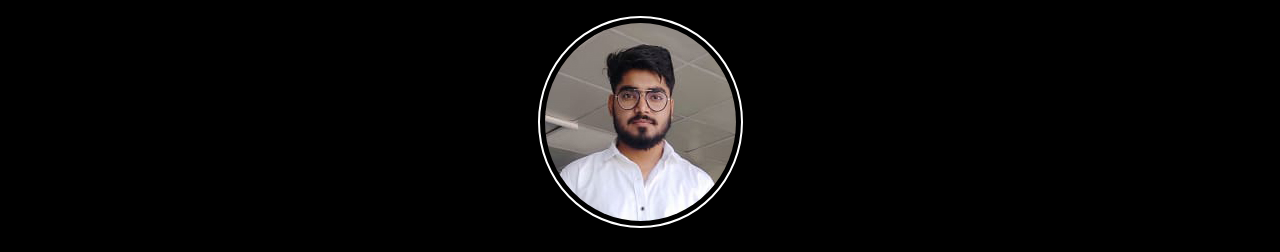
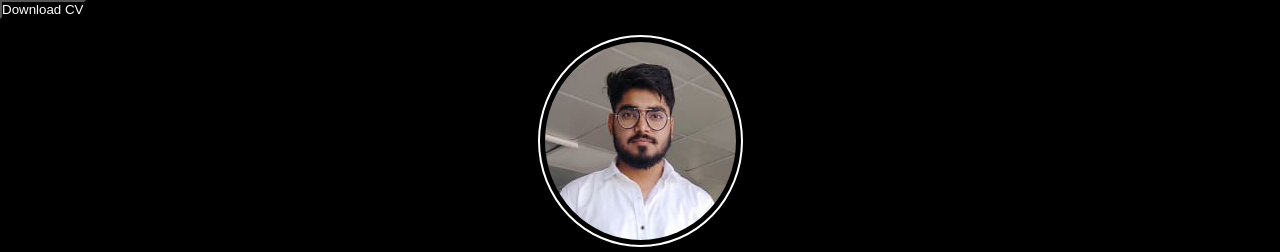
Before and after one commit to Jerrys324/Faheemcreation.com, a plain HTML site: page index.html in a window 1280 px wide. Shown: the top 252 px of the page. Drawn offline with Linux system fonts and the light colour scheme; a web font is replaced by a local one.

Commit message:
Update index.html

```diff
--- a/index.html
+++ b/index.html
@@ -9,6 +9,7 @@
     <link href="https://fonts.googleapis.com/css2?family=Allura&display=swap" rel="stylesheet">
     <link href="https://fonts.googleapis.com/css2?family=Aladin&display=swap" rel="stylesheet">
     <link href="https://fonts.googleapis.com/css2?family=Josefin+Sans:ital@1&display=swap" rel="stylesheet">
+
     <!-- <link rel="stylesheet" href="https://maxcdn.bootstrapcdn.com/bootstrap/4.5.2/css/bootstrap.min.css">
   <script src="https://ajax.googleapis.com/ajax/libs/jquery/3.5.1/jquery.min.js"></script>
   <script src="https://cdnjs.cloudflare.com/ajax/libs/popper.js/1.16.0/umd/popper.min.js"></script>
@@ -16,10 +17,8 @@
 </head>
 <body>
    <div class="container-fluid">
-<!--        <a href="Faheems.jpg" download>
-       <button class="btn"> Download CV</button></a> -->
-       <header>
-           <img src="Faheems.jpg" alt=""><br>
+    <a href="Faheems.jpg" download>
+    <button class="btn"> Download CV</button></a>
        <header>
            <img src="Faheems.jpg" alt=""><br>
            MD FAHEEM
```
